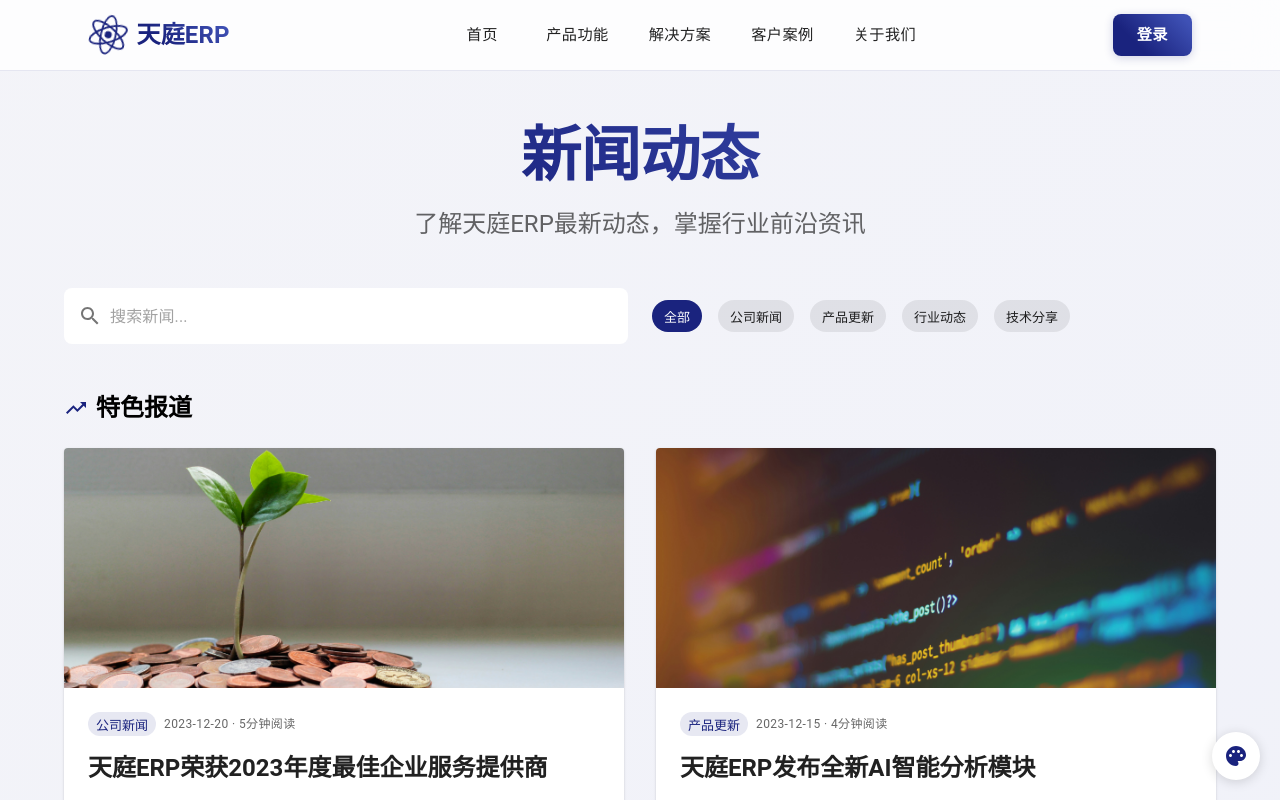
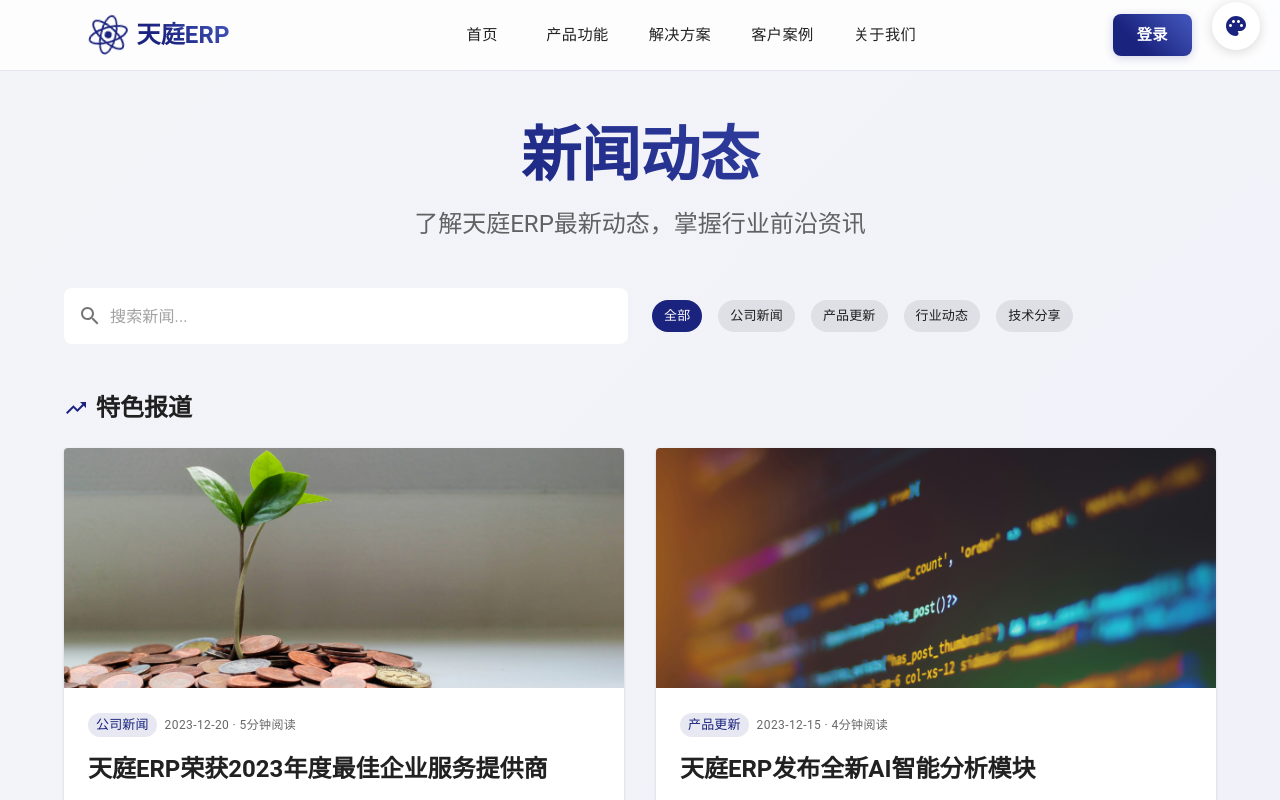
Before and after one commit to leeezw/official-website, a Next.js app: page /news in a window 1280 px wide. Shown: the top 800 px of the page. Built offline with nearby package versions, Linux system fonts and the light colour scheme.

Commit message:
themeToggle

```diff
--- a/app/components/Header.tsx
+++ b/app/components/Header.tsx
@@ -13,9 +13,11 @@ import {
   Stack,
   useScrollTrigger,
   Slide,
+  alpha,
 } from '@mui/material';
 import MenuIcon from '@mui/icons-material/Menu';
 import CloseIcon from '@mui/icons-material/Close';
+import ThemeToggle from './ThemeToggle';
 
 const pages = [
   { title: '首页', href: '/' },
@@ -63,12 +65,16 @@ export default function Header() {
         <AppBar
           position="fixed"
           elevation={0}
-          sx={{
-            background: 'rgba(255, 255, 255, 0.8)',
+          sx={(theme) => ({
+            background: theme.palette.mode === 'dark'
+              ? 'rgba(10, 25, 41, 0.8)'
+              : 'rgba(255, 255, 255, 0.8)',
             backdropFilter: 'blur(20px)',
             borderBottom: '1px solid',
-            borderColor: 'rgba(26, 35, 126, 0.1)',
-          }}
+            borderColor: theme.palette.mode === 'dark'
+              ? 'rgba(255, 255, 255, 0.1)'
+              : 'rgba(26, 35, 126, 0.1)',
+          })}
         >
           <Container maxWidth="lg">
             <Toolbar
@@ -100,14 +106,14 @@ export default function Header() {
                   noWrap
                   component="a"
                   href="/"
-                  sx={{
+                  sx={(theme) => ({
                     fontWeight: 700,
-                    background: 'linear-gradient(45deg, #1A237E 30%, #3F51B5 90%)',
+                    background: theme.palette.gradients.primary,
                     WebkitBackgroundClip: 'text',
                     WebkitTextFillColor: 'transparent',
                     textDecoration: 'none',
                     fontSize: { xs: '1.25rem', md: '1.5rem' },
-                  }}
+                  })}
                 >
                   天庭ERP
                 </Typography>
@@ -124,9 +130,9 @@ export default function Header() {
                   <Button
                     key={page.title}
                     href={page.href}
-                    sx={{
+                    sx={(theme) => ({
                       mx: 1.5,
-                      color: 'text.primary',
+                      color: theme.palette.text.primary,
                       fontSize: '0.95rem',
                       fontWeight: 500,
                       position: 'relative',
@@ -138,7 +144,7 @@ export default function Header() {
                         bottom: 0,
                         left: '50%',
                         transform: 'translateX(-50%)',
-                        backgroundColor: 'primary.main',
+                        backgroundColor: theme.palette.primary.main,
                         transition: 'width 0.3s ease',
                       },
                       '&:hover': {
@@ -147,7 +153,7 @@ export default function Header() {
                           width: '80%',
                         },
                       },
-                    }}
+                    })}
                   >
                     {page.title}
                   </Button>
@@ -155,28 +161,30 @@ export default function Header() {
               </Box>
 
               {/* 桌面端操作按钮 */}
+              <Box sx={{ display: 'flex', alignItems: 'center', gap: 2 }}>
+                <ThemeToggle />
                 <Button
                   variant="contained"
                   color="primary"
-                href="auth/login"
-                sx={{
-                  display: { xs: 'none', md: 'flex' },
+                  href="/auth/login"
+                  sx={(theme) => ({
                     px: 3,
                     py: 1,
-                  background: 'linear-gradient(45deg, #1A237E 30%, #3F51B5 90%)',
+                    background: theme.palette.gradients.primary,
                     boxShadow: '0 2px 10px rgba(26, 35, 126, 0.2)',
                     borderRadius: 2,
                     fontSize: '0.95rem',
                     fontWeight: 600,
                     '&:hover': {
-                    background: 'linear-gradient(45deg, #0D1642 30%, #1A237E 90%)',
+                      background: `linear-gradient(45deg, ${theme.palette.primary.dark} 30%, ${theme.palette.primary.main} 90%)`,
                       boxShadow: '0 4px 15px rgba(26, 35, 126, 0.3)',
                       transform: 'translateY(-1px)',
                     },
-                }}
+                  })}
                 >
                   登录
                 </Button>
+              </Box>
 
               {/* 移动端菜单按钮 */}
               <IconButton
@@ -195,12 +203,14 @@ export default function Header() {
             {/* 移动端下拉菜单 */}
             <Collapse in={mobileOpen}>
               <Box
-                sx={{
+                sx={(theme) => ({
                   py: 2,
                   px: 2,
                   display: { md: 'none' },
-                  background: 'rgba(255, 255, 255, 0.95)',
-                }}
+                  background: theme.palette.mode === 'dark'
+                    ? 'rgba(10, 25, 41, 0.95)'
+                    : 'rgba(255, 255, 255, 0.95)',
+                })}
               >
                 <Stack spacing={1}>
                   {pages.map((page) => (
@@ -208,17 +218,19 @@ export default function Header() {
                       key={page.title}
                       href={page.href}
                       fullWidth
-                      sx={{
+                      sx={(theme) => ({
                         py: 1.5,
-                        color: 'text.primary',
+                        color: theme.palette.text.primary,
                         justifyContent: 'flex-start',
                         pl: 2,
                         borderRadius: 1,
-                        backgroundColor: isActive(page.href) ? 'rgba(26, 35, 126, 0.08)' : 'transparent',
+                        backgroundColor: isActive(page.href)
+                          ? alpha(theme.palette.primary.main, 0.08)
+                          : 'transparent',
                         '&:hover': {
-                          backgroundColor: 'rgba(26, 35, 126, 0.08)',
+                          backgroundColor: alpha(theme.palette.primary.main, 0.08),
                         },
-                      }}
+                      })}
                     >
                       {page.title}
                     </Button>
@@ -227,17 +239,17 @@ export default function Header() {
                     fullWidth
                     variant="contained"
                     color="primary"
-                    href="/login"
-                    sx={{
+                    href="/auth/login"
+                    sx={(theme) => ({
                       mt: 2,
                       py: 1.5,
-                      background: 'linear-gradient(45deg, #1A237E 30%, #3F51B5 90%)',
+                      background: theme.palette.gradients.primary,
                       boxShadow: '0 2px 10px rgba(26, 35, 126, 0.2)',
                       '&:hover': {
-                        background: 'linear-gradient(45deg, #0D1642 30%, #1A237E 90%)',
+                        background: `linear-gradient(45deg, ${theme.palette.primary.dark} 30%, ${theme.palette.primary.main} 90%)`,
                         boxShadow: '0 4px 15px rgba(26, 35, 126, 0.3)',
                       },
-                    }}
+                    })}
                   >
                     登录
                   </Button>
--- a/app/components/ThemeRegistry.tsx
+++ b/app/components/ThemeRegistry.tsx
@@ -1,14 +1,61 @@
 'use client';
-import React from 'react';
+import createCache from '@emotion/cache';
+import { useServerInsertedHTML } from 'next/navigation';
+import { CacheProvider } from '@emotion/react';
 import { ThemeProvider } from '@mui/material/styles';
 import CssBaseline from '@mui/material/CssBaseline';
-import theme from '../theme/theme';
+import { useState } from 'react';
+import { CustomThemeProvider } from '../theme/ThemeContext';
 
 export default function ThemeRegistry({ children }: { children: React.ReactNode }) {
+  const [{ cache, flush }] = useState(() => {
+    const cache = createCache({
+      key: 'mui',
+    });
+    cache.compat = true;
+    const prevInsert = cache.insert;
+    let inserted: string[] = [];
+    cache.insert = (...args) => {
+      const serialized = args[1];
+      if (cache.inserted[serialized.name] === undefined) {
+        inserted.push(serialized.name);
+      }
+      return prevInsert(...args);
+    };
+    const flush = () => {
+      const prevInserted = inserted;
+      inserted = [];
+      return prevInserted;
+    };
+    return { cache, flush };
+  });
+
+  useServerInsertedHTML(() => {
+    const names = flush();
+    if (names.length === 0) {
+      return null;
+    }
+    let styles = '';
+    for (const name of names) {
+      styles += cache.inserted[name];
+    }
+    return (
+      <style
+        key={cache.key}
+        data-emotion={`${cache.key} ${names.join(' ')}`}
+        dangerouslySetInnerHTML={{
+          __html: styles,
+        }}
+      />
+    );
+  });
+
   return (
-    <ThemeProvider theme={theme}>
-      <CssBaseline />
-      {children}
-    </ThemeProvider>
+    <CacheProvider value={cache}>
+      <CustomThemeProvider>
+        <CssBaseline />
+        {children}
+      </CustomThemeProvider>
+    </CacheProvider>
   );
 }
--- a/app/layout.tsx
+++ b/app/layout.tsx
@@ -1,5 +1,4 @@
-import { CustomThemeProvider } from './theme/ThemeContext';
-import ThemeToggle from './components/ThemeToggle';
+import ThemeRegistry from './components/ThemeRegistry';
 import { Box } from '@mui/material';
 
 export default function RootLayout({
@@ -10,12 +9,11 @@ export default function RootLayout({
   return (
     <html lang="en">
       <body style={{ margin: 0 }}>
-        <CustomThemeProvider>
+        <ThemeRegistry>
           <Box sx={{ position: 'relative', minHeight: '100vh' }}>
             {children}
-            <ThemeToggle />
           </Box>
-        </CustomThemeProvider>
+        </ThemeRegistry>
       </body>
     </html>
   );
--- /dev/null
+++ b/app/theme/theme.d.ts
@@ -0,0 +1,27 @@
+import '@mui/material/styles';
+
+declare module '@mui/material/styles' {
+  interface Palette {
+    gradients: {
+      primary: string;
+      background: string;
+    };
+  }
+  interface PaletteOptions {
+    gradients?: {
+      primary: string;
+      background: string;
+    };
+  }
+
+  // 添加更多主题相关的类型定义
+  interface Theme {
+    palette: Palette;
+  }
+  interface ThemeOptions {
+    palette?: PaletteOptions;
+  }
+}
+
+// 防止类型错误
+export {};
--- a/app/theme/themes.ts
+++ b/app/theme/themes.ts
@@ -1,7 +1,28 @@
-import { ThemeOptions } from '@mui/material';
+import { ThemeOptions, Theme } from '@mui/material';
+
+// 在 baseTheme 中添加通用样式变量
+const baseTheme = {
+  components: {
+    MuiButton: {
+      styleOverrides: {
+        root: {
+          '&.MuiButton-contained': {
+            background: (props: { theme: Theme }) =>
+              `linear-gradient(45deg, ${props.theme.palette.primary.main} 30%, ${props.theme.palette.primary.light} 90%)`,
+            '&:hover': {
+              background: (props: { theme: Theme }) =>
+                `linear-gradient(45deg, ${props.theme.palette.primary.dark} 30%, ${props.theme.palette.primary.main} 90%)`,
+            },
+          },
+        },
+      },
+    },
+  },
+};
 
 // 蓝色主题（默认）
 export const blueTheme: ThemeOptions = {
+  ...baseTheme,
   palette: {
     primary: {
       main: '#1A237E',
@@ -12,11 +33,16 @@ export const blueTheme: ThemeOptions = {
       default: '#FFFFFF',
       paper: '#FFFFFF',
     },
+    gradients: {
+      primary: 'linear-gradient(45deg, #1A237E 30%, #3F51B5 90%)',
+      background: 'linear-gradient(135deg, rgba(26, 35, 126, 0.05) 0%, rgba(63, 81, 181, 0.08) 100%)',
+    },
   },
 };
 
 // 紫色主题
 export const purpleTheme: ThemeOptions = {
+  ...baseTheme,
   palette: {
     primary: {
       main: '#4A148C',
@@ -27,11 +53,16 @@ export const purpleTheme: ThemeOptions = {
       default: '#FFFFFF',
       paper: '#FFFFFF',
     },
+    gradients: {
+      primary: 'linear-gradient(45deg, #4A148C 30%, #7B1FA2 90%)',
+      background: 'linear-gradient(135deg, rgba(74, 20, 140, 0.05) 0%, rgba(123, 31, 162, 0.08) 100%)',
+    },
   },
 };
 
 // 绿色主题
 export const greenTheme: ThemeOptions = {
+  ...baseTheme,
   palette: {
     primary: {
       main: '#1B5E20',
@@ -42,11 +73,16 @@ export const greenTheme: ThemeOptions = {
       default: '#FFFFFF',
       paper: '#FFFFFF',
     },
+    gradients: {
+      primary: 'linear-gradient(45deg, #1B5E20 30%, #2E7D32 90%)',
+      background: 'linear-gradient(135deg, rgba(27, 94, 32, 0.05) 0%, rgba(46, 125, 50, 0.08) 100%)',
+    },
   },
 };
 
 // 深色主题
 export const darkTheme: ThemeOptions = {
+  ...baseTheme,
   palette: {
     mode: 'dark',
     primary: {
@@ -57,6 +93,10 @@ export const darkTheme: ThemeOptions = {
     background: {
       default: '#0A1929',
       paper: '#0A1929',
+    },
+    gradients: {
+      primary: 'linear-gradient(45deg, #90CAF9 30%, #BBDEFB 90%)',
+      background: 'linear-gradient(135deg, rgba(10, 25, 41, 0.95) 0%, rgba(10, 25, 41, 0.8) 100%)',
     },
   },
 };
```
Also changed, not shown: app/page.tsx (+83 -67 lines). Lines whose indentation alone changed are shown as unchanged.
